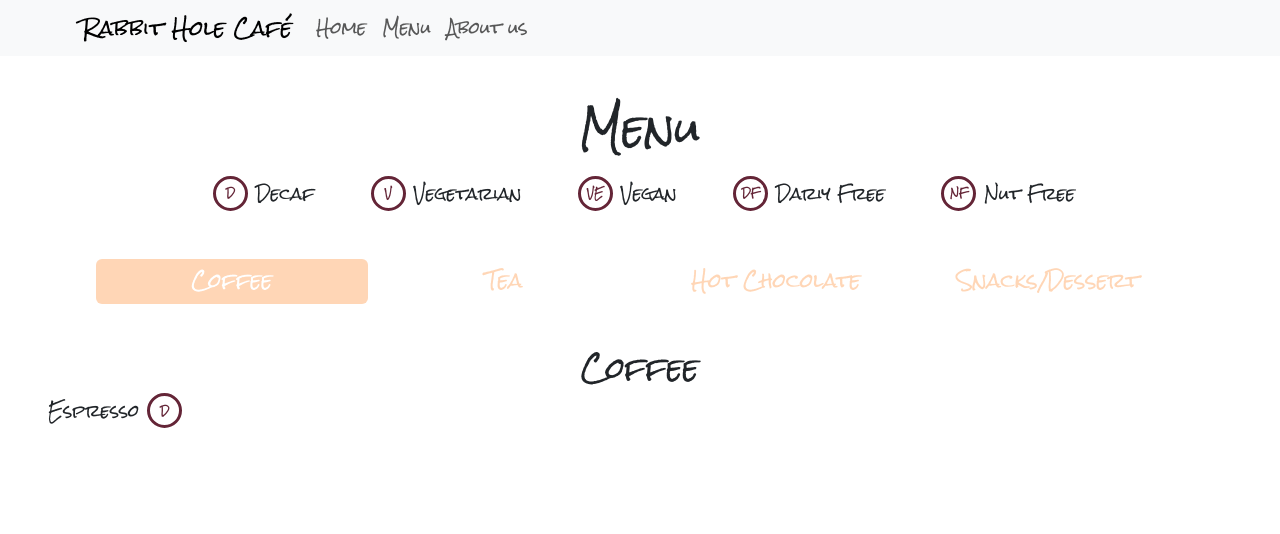
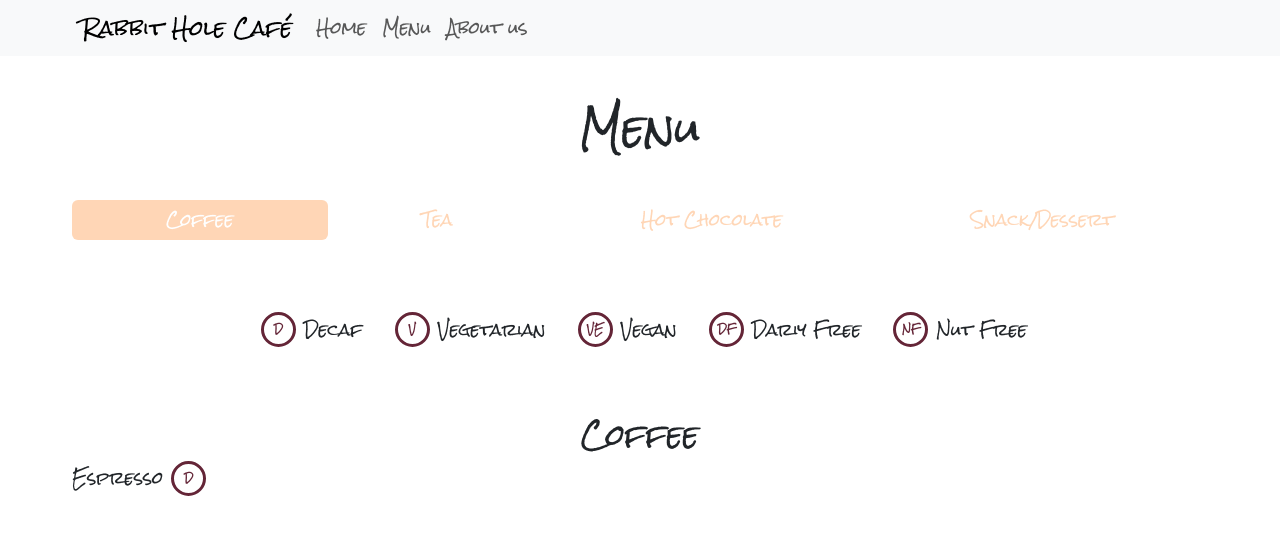
Before and after one commit to KaoriTsushima/rabbit-hole-cafe, a React (Create React App) app: page /menu in a window 1280 px wide. Shown: the top 534 px of the page. Built offline with nearby package versions, Linux system fonts and the light colour scheme; a web font is replaced by a local one.

Commit message:
updated menu

```diff
--- a/src/Menu.jsx
+++ b/src/Menu.jsx
@@ -1,6 +1,6 @@
 import React from "react";
 import Tab from 'react-bootstrap/Tab';
-import Tabs from 'react-bootstrap/Tabs';
+import { Nav } from "react-bootstrap";
 import './Menu.scss';
 
 const TAGS = {
@@ -13,7 +13,7 @@ const TAGS = {
 
 function TagDetails() {
   return (
-    <div className="d-flex flex-wrap gap-5 mt-4 justify-content-center">
+    <div className="d-flex flex-wrap gap-4 m-4 justify-content-center">
       {
         Object.entries(TAGS).map(([key, tag]) => (
           <div className="d-flex align-items-center">
@@ -38,29 +38,41 @@ export default function Menu() {
   return (
     <div className="m-5">
     <h1>Menu</h1>
+
+    <Tab.Container defaultActiveKey="Coffee">
+      <div className="d-flex flex-column mx-4 mt-5 gap-5">
+        <Nav variant="pills" fill>
+          <Nav.Item>
+            <Nav.Link eventKey="Coffee">Coffee</Nav.Link>
+          </Nav.Item>
+          <Nav.Item>
+            <Nav.Link eventKey="Tea">Tea</Nav.Link>
+          </Nav.Item>
+          <Nav.Item>
+            <Nav.Link eventKey="Hot Chocolate">Hot Chocolate</Nav.Link>
+          </Nav.Item>
+          <Nav.Item>
+            <Nav.Link eventKey="Snacks/Dessert">Snack/Dessert</Nav.Link>
+          </Nav.Item>
+        </Nav>
       <TagDetails/>
-    <Tabs
-    defaultActiveKey="Coffee"
-    id="menu-tabs"
-    className="m-5"
-    justify
-    variant="pills"
-    style={{ fontSize: '1.2rem'}}
-  >
-    <Tab eventKey="Coffee" title="Coffee">
+        <Tab.Content>
+          <Tab.Pane eventKey="Coffee">
             <h3>Coffee</h3>
             <div className="d-flex align-items-center">Espresso <Tag tag={TAGS.DECAF} /></div>
-    </Tab>
-    <Tab eventKey="Tea" title="Tea">
+          </Tab.Pane>
+          <Tab.Pane eventKey="Tea">
             <h3>Tea</h3>
-    </Tab>
-    <Tab eventKey="Hot Chocolate" title="Hot Chocolate">
+          </Tab.Pane>
+          <Tab.Pane eventKey="Hot Chocolate">
             <h3>Hot Chocolate</h3>
-    </Tab>
-    <Tab eventKey="Snacks/Dessert" title="Snacks/Dessert">
+          </Tab.Pane>
+          <Tab.Pane eventKey="Snacks/Dessert">
             <h3>Snacks/Dessert</h3>
-    </Tab>
-  </Tabs>
+          </Tab.Pane>
+        </Tab.Content>
+      </div>
+    </Tab.Container>
 </div>
   )
 }
```
Lines whose indentation alone changed are shown as unchanged.
